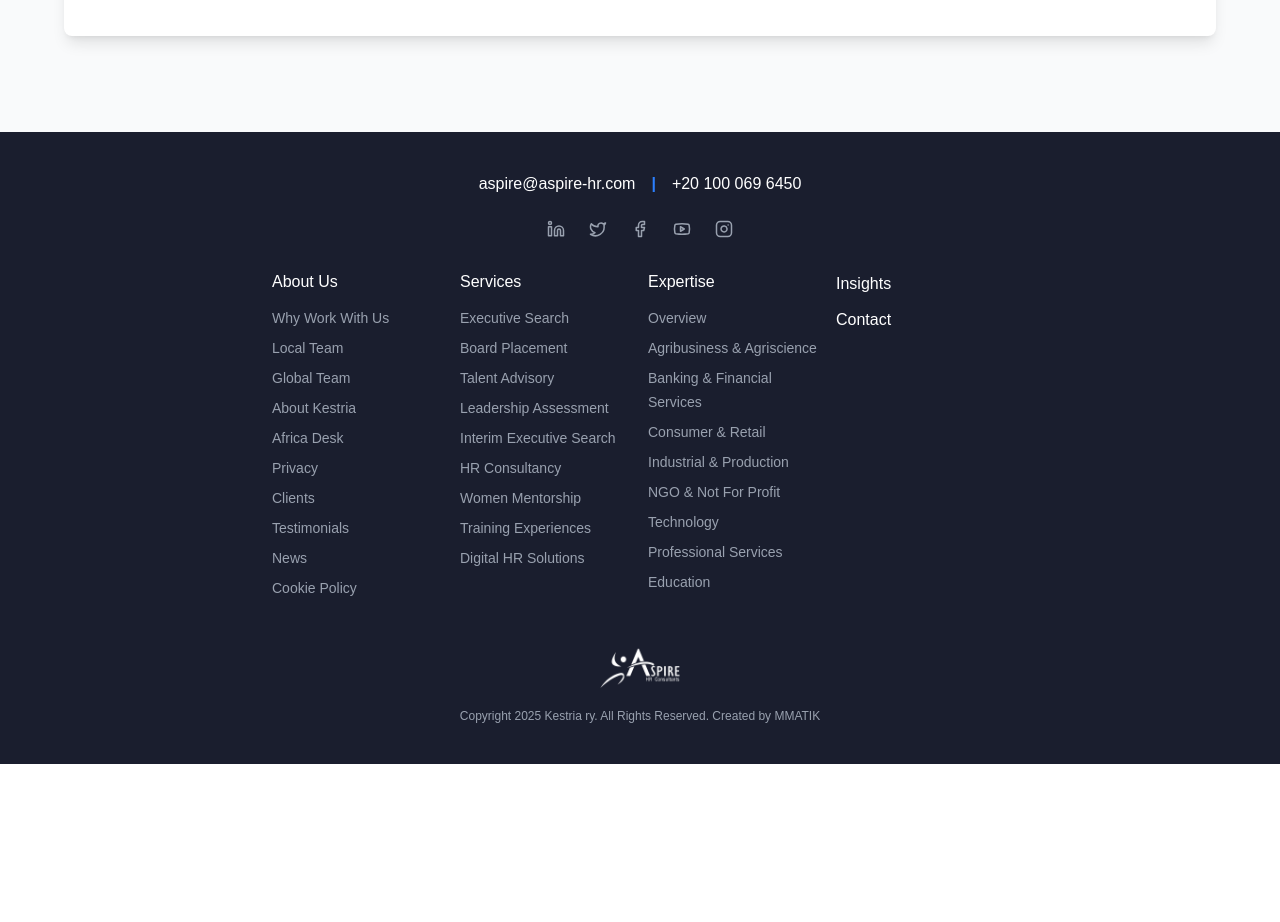
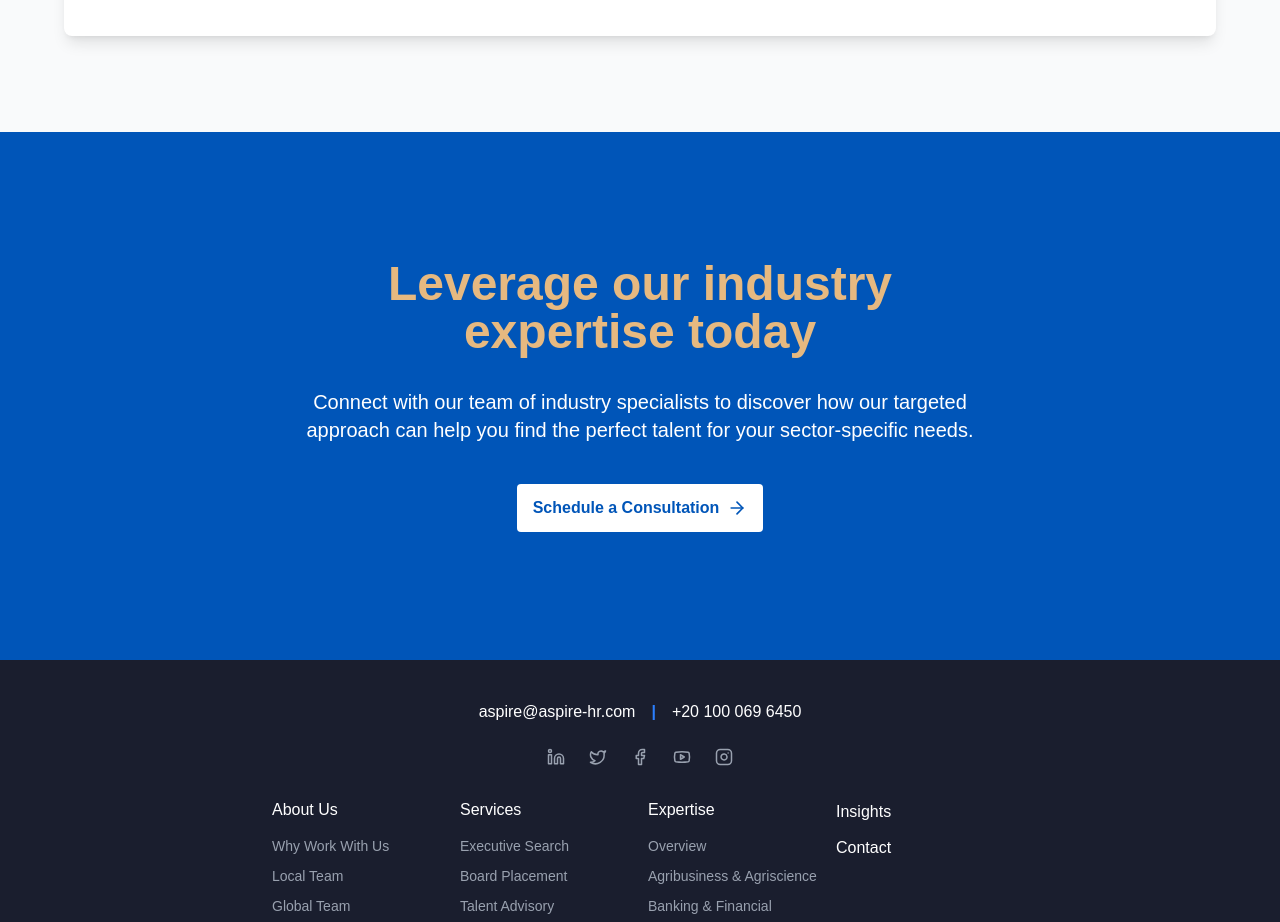
Before and after one commit to MunimUsmani/aspire-web, a Next.js app: page /expertise in a window 1280 px wide. Shown: the part 2120-3042 px from the top of the page. Before the commit the page ends 2884 px from the top, so only its background shows below. Built offline with nearby package versions, Linux system fonts and the light colour scheme; a web font is replaced by a local one.

Commit message:
expertise cta done

```diff
--- /dev/null
+++ b/src/app/components/expertise-cta.tsx
@@ -0,0 +1,32 @@
+import Link from "next/link"
+import { ArrowRight } from "lucide-react"
+
+const ExpertiseCTA = () => {
+  return (
+    <section className="bg-[#0055b8] py-16 md:py-24 lg:py-32">
+      <div className="container mx-auto px-4">
+        <div className="max-w-2xl mx-auto text-center">
+          <h2 className="text-4xl md:text-5xl lg:text-5xl font-bold text-[#e6b980] mb-8">
+            Leverage our industry <br />
+            expertise today
+          </h2>
+
+          <p className="text-white text-lg md:text-xl mb-10 max-w-2xl mx-auto">
+            Connect with our team of industry specialists to discover how our targeted approach can help you find the
+            perfect talent for your sector-specific needs.
+          </p>
+
+          <Link
+            href="/contact"
+            className="inline-flex items-center bg-white text-[#0055b8] font-bold px-4 py-3 rounded hover:bg-gray-100 transition-colors"
+          >
+            Schedule a Consultation
+            <ArrowRight className="ml-2 h-5 w-5" />
+          </Link>
+        </div>
+      </div>
+    </section>
+  )
+}
+
+export default ExpertiseCTA
--- a/src/app/expertise/page.tsx
+++ b/src/app/expertise/page.tsx
@@ -1,5 +1,6 @@
 import CaseStudies from "../components/case-studies";
 import ExpertiseApproach from "../components/expertise-approach";
+import ExpertiseCTA from "../components/expertise-cta";
 import Footer from "../components/footer";
 import Navbar from "../components/navbar";
 
@@ -11,6 +12,7 @@ const Home: React.FC = () => {
         <Navbar />
         <CaseStudies />
         <ExpertiseApproach />
+        <ExpertiseCTA />
         <Footer />
       </div>
     </>
```
